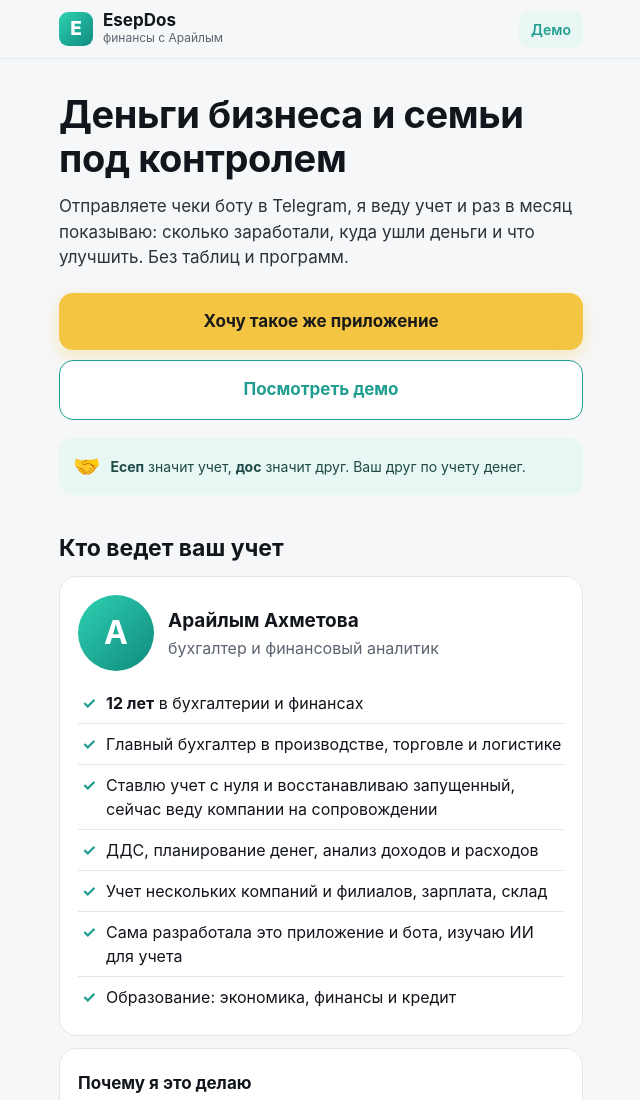
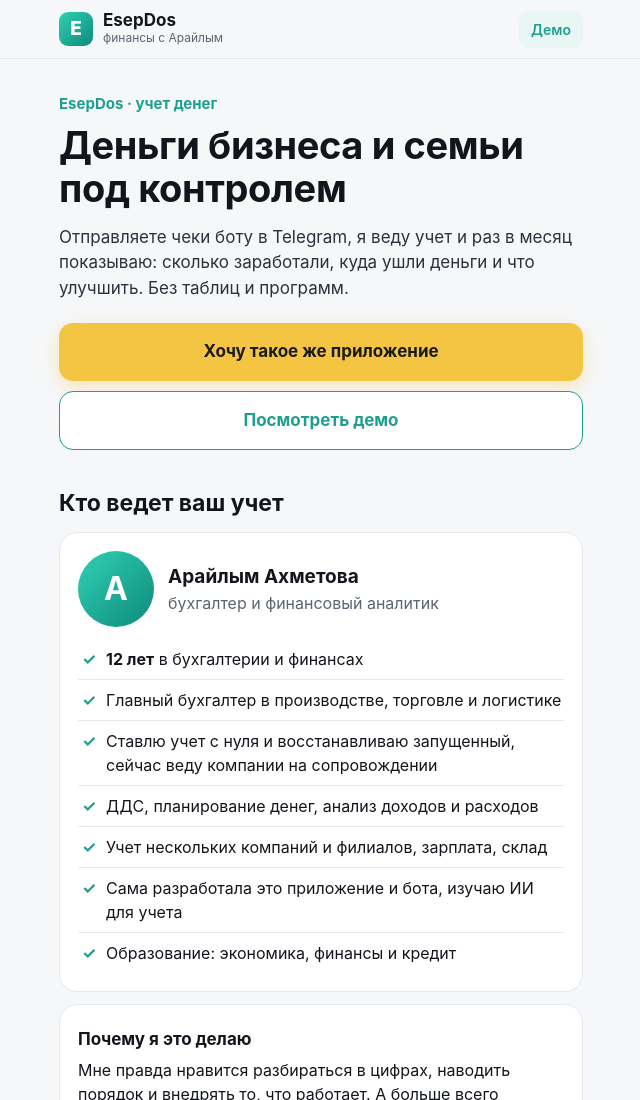
Before and after one commit to araikakd-ui/aray-finance, a plain HTML site: page start.html in a window 1280 px wide. Shown: the top 1100 px of the page, without its empty margins (319-959 px from the left). Drawn offline with Linux system fonts and the light colour scheme.

Commit message:
Страница: без перевода названия, подпись «EsepDos · учет денег»
Co-Authored-By: Claude Opus 5.5 <noreply@anthropic.com>

```diff
--- a/start.html
+++ b/start.html
@@ -84,11 +84,11 @@
 
 <main class="wrap">
   <section>
+    <div style="color:var(--teal);font-weight:700;font-size:15px;margin-bottom:8px">EsepDos · учет денег</div>
     <h1>Деньги бизнеса и семьи под контролем</h1>
     <p class="lead">Отправляете чеки боту в Telegram, я веду учет и раз в месяц показываю: сколько заработали, куда ушли деньги и что улучшить. Без таблиц и программ.</p>
     <a class="btn btn-gold" href="#" data-cta>Хочу такое же приложение</a>
     <a class="btn btn-ghost" href="#demo">Посмотреть демо</a>
-    <div class="name-note"><span style="font-size:22px">🤝</span><span><b>Есеп</b> значит учет, <b>дос</b> значит друг. Ваш друг по учету денег.</span></div>
   </section>
 
   <section>
```
